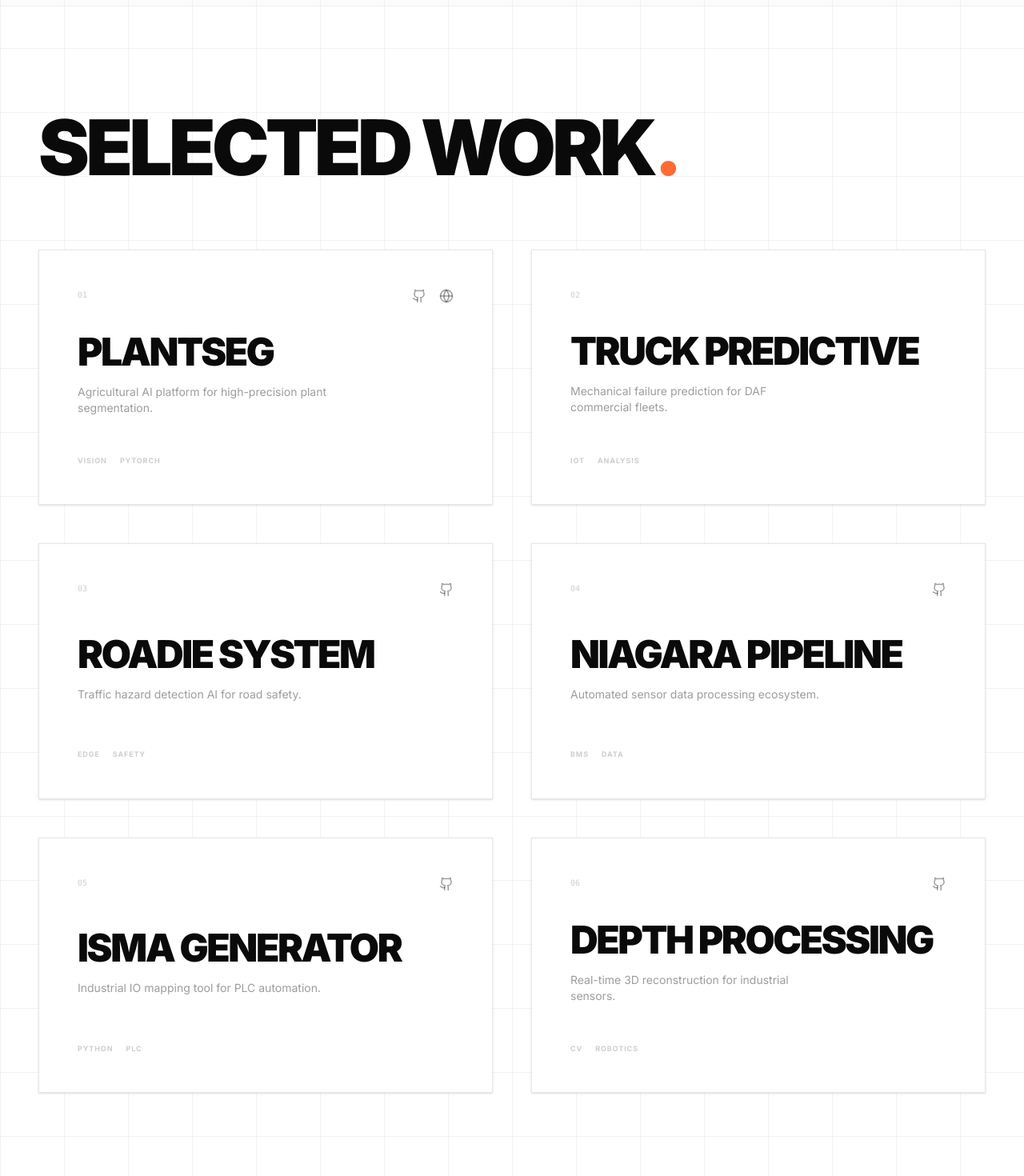
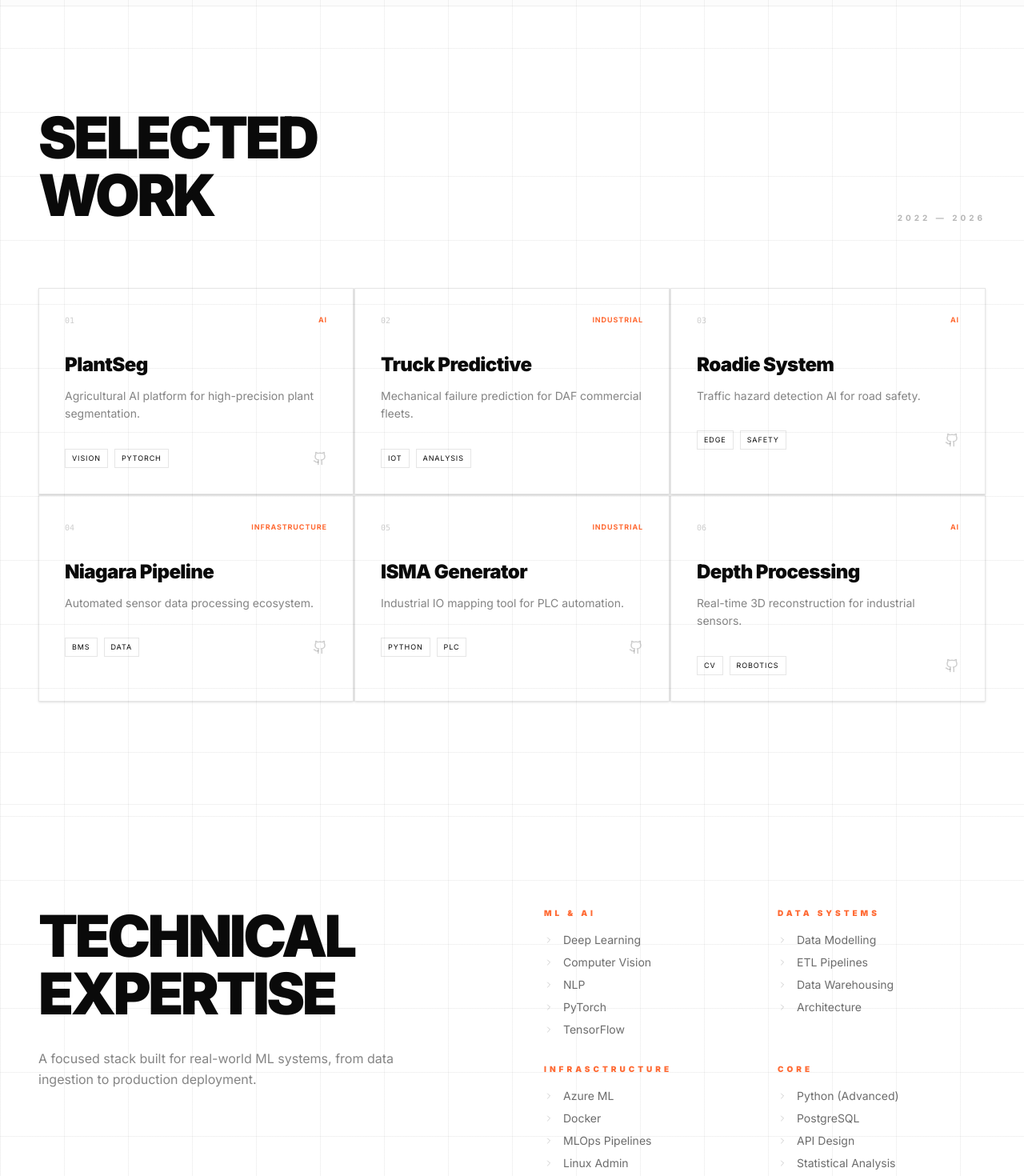
Before and after one commit to Vosnils18/Portfolio-Website, a React (Vite) app: page / in a window 1280 px wide. Shown: the part 1220-2690 px from the top of the page at 80% size. Built offline with nearby package versions, Linux system fonts and the light colour scheme.

Commit message:
fix: correct social links and CV download button

```diff
--- a/src/App.tsx
+++ b/src/App.tsx
@@ -229,7 +229,7 @@ export default function App() {
                   </div>
                   <span className="text-[10px] uppercase tracking-[0.3em] font-black">Portfolio</span>
                 </a>
-                <a href="/Nils_Vos_CV.pdf" download className="flex items-center gap-4 group cursor-pointer">
+                <a href="/Nils_Vos_CV.pdf" download="Nils_Vos_CV.pdf" className="flex items-center gap-4 group cursor-pointer">
                   <div className="w-14 h-14 rounded-full border border-brand-black/20 dark:border-white/20 flex items-center justify-center group-hover:bg-brand-orange group-hover:text-white group-hover:border-brand-orange transition-all duration-500">
                     <Download size={18} />
                   </div>
@@ -296,43 +296,41 @@ export default function App() {
         </div>
       </section>
 
-      {/* WORK GRID */}
+      {/* WORK SECTION */}
       <section id="work" className="py-32">
         <div className="container mx-auto px-6 md:px-12">
-           <div className="flex items-center justify-between mb-20">
-              <h2 className="text-5xl md:text-8xl font-black tracking-tighter uppercase leading-none">SELECTED WORK<span className="text-brand-orange">.</span></h2>
+          <div className="flex justify-between items-end mb-20">
+            <h2 className="text-5xl md:text-7xl font-black tracking-tighter uppercase">Selected<br/>Work</h2>
+            <p className="text-[10px] uppercase tracking-[0.4em] text-brand-black/30 dark:text-white/30 font-bold hidden md:block">2022 — 2026</p>
           </div>
-
-           <div className="grid grid-cols-1 md:grid-cols-2 gap-12">
-              {PROJECTS.map((project, i) => (
+          <div className="grid grid-cols-1 md:grid-cols-2 lg:grid-cols-3 gap-px bg-brand-black/5 dark:bg-white/5">
+            {PROJECTS.map((project) => (
               <motion.a
                 key={project.id}
                 href={project.github || project.link || "#"}
                 target="_blank"
                 rel="noopener noreferrer"
-                  initial={{ opacity: 0, y: 40 }}
-                  whileInView={{ opacity: 1, y: 0 }}
+                initial={{ opacity: 0 }}
+                whileInView={{ opacity: 1 }}
                 viewport={{ once: true }}
-                  className="group relative aspect-video theme-card theme-card-hover p-8 md:p-12 flex flex-col justify-between"
+                className="theme-card theme-card-hover p-8 group block"
               >
-                   <div className="flex justify-between items-start">
+                <div className="flex justify-between items-start mb-8">
                   <span className="text-[10px] font-mono text-brand-black/20 dark:text-white/20">{project.id}</span>
-                      <div className="flex gap-4 pointer-events-none text-brand-black/40 dark:text-white/40 group-hover:text-brand-orange transition-colors">
-                        {project.github && <Github size={18} />}
-                        {project.link && <Globe size={18} />}
+                  <span className="text-[9px] uppercase tracking-widest text-brand-orange font-bold">{project.category}</span>
                 </div>
-                   </div>
-                   <div>
-                      <h3 className="text-4xl md:text-5xl mb-4 uppercase tracking-tighter transition-colors group-hover:text-brand-orange">{project.title}</h3>
-                      <p className="text-sm text-brand-black/40 dark:text-white/40 max-w-xs">{project.description}</p>
-                   </div>
-                   <div className="flex justify-between items-end">
-                      <div className="flex flex-wrap gap-x-4 gap-y-2">
+                <h3 className="text-2xl font-black tracking-tight mb-3 group-hover:text-brand-orange transition-colors">{project.title}</h3>
+                <p className="text-sm text-brand-black/50 dark:text-white/50 leading-relaxed mb-8">{project.description}</p>
+                <div className="flex justify-between items-center">
+                  <div className="flex gap-2">
                     {project.tags.map(tag => (
-                          <span key={tag} className="text-[9px] font-bold uppercase tracking-widest text-brand-black/20 dark:text-white/20">{tag}</span>
+                      <span key={tag} className="text-[9px] uppercase tracking-widest border border-brand-black/10 dark:border-white/10 px-2 py-1">{tag}</span>
                     ))}
                   </div>
-                      <ChevronRight className="opacity-0 group-hover:opacity-100 transition-all translate-x-[-10px] group-hover:translate-x-0 text-brand-orange" />
+                  <div className="flex gap-3 text-brand-black/20 dark:text-white/20 group-hover:text-brand-orange transition-colors">
+                        {project.github && <Github size={18} />}
+                        {project.link && !project.github && <Globe size={18} />}
+                  </div>
                 </div>
               </motion.a>
             ))}
@@ -342,24 +340,32 @@ export default function App() {
 
       {/* EXPERTISE SECTION */}
       <section className="py-32 border-t border-brand-black/5 dark:border-white/5">
-        <div className="container mx-auto px-6 md:px-12 text-center mb-20">
-            <h2 className="text-4xl font-black uppercase">Technical Domains</h2>
+        <div className="container mx-auto px-6 md:px-12">
+          <div className="grid grid-cols-1 lg:grid-cols-2 gap-20 items-start">
+            <div>
+              <h2 className="text-5xl md:text-7xl font-black tracking-tighter uppercase mb-8">Technical<br/>Expertise</h2>
+              <p className="text-brand-black/50 dark:text-white/50 max-w-md leading-relaxed">A focused stack built for real-world ML systems, from data ingestion to production deployment.</p>
             </div>
-        <div className="container mx-auto px-6 md:px-12 grid grid-cols-1 sm:grid-cols-2 lg:grid-cols-4 gap-12">
-            {EXPERTISE.map((exp) => (
-                <div key={exp.category} className="space-y-6">
-                    <h4 className="text-[10px] uppercase font-bold tracking-[0.4em] text-brand-orange">{exp.category}</h4>
-                    <ul className="space-y-3 font-medium text-lg tracking-tight">
-                        {exp.skills.map(s => (
-                            <li key={s} className="hover:translate-x-2 transition-transform cursor-default">{s}</li>
+            <div className="grid grid-cols-1 sm:grid-cols-2 gap-8">
+              {EXPERTISE.map((area) => (
+                <div key={area.category}>
+                  <p className="text-[10px] uppercase tracking-[0.4em] text-brand-orange font-black mb-4">{area.category}</p>
+                  <ul className="space-y-2">
+                    {area.skills.map(skill => (
+                      <li key={skill} className="flex items-center gap-3 text-sm text-brand-black/60 dark:text-white/60">
+                        <ChevronRight size={12} className="text-brand-black/20 dark:text-white/20" />
+                        {skill}
+                      </li>
                     ))}
                   </ul>
                 </div>
               ))}
             </div>
+          </div>
+        </div>
       </section>
 
-      {/* CONTACT */}
+      {/* CONTACT SECTION */}
       <section id="contact" className="py-32 bg-white dark:bg-brand-black relative">
         <div className="container mx-auto px-6 md:px-12 text-center">
             <motion.div
@@ -373,8 +379,8 @@ export default function App() {
               </h2>
 
               <div className="flex flex-wrap justify-center gap-8 md:gap-12 text-[10px] uppercase tracking-[0.4em] font-black text-brand-black/30 dark:text-white/30">
-                 <a href="https://linkedin.com/in/nilsvos" target="_blank" rel="noopener noreferrer" className="hover:text-brand-orange transition-colors">LinkedIn</a>
-                 <a href="https://github.com/nilsvos" target="_blank" rel="noopener noreferrer" className="hover:text-brand-orange transition-colors">GitHub</a>
+                 <a href="https://www.linkedin.com/in/nils-vos-21b182208/" target="_blank" rel="noopener noreferrer" className="hover:text-brand-orange transition-colors">LinkedIn</a>
+                 <a href="https://github.com/Vosnils18" target="_blank" rel="noopener noreferrer" className="hover:text-brand-orange transition-colors">GitHub</a>
                  <a href="mailto:info@nilsvos.dev" className="hover:text-brand-orange transition-colors">Email</a>
               </div>
             </motion.div>
```
Lines whose indentation alone changed are shown as unchanged.
